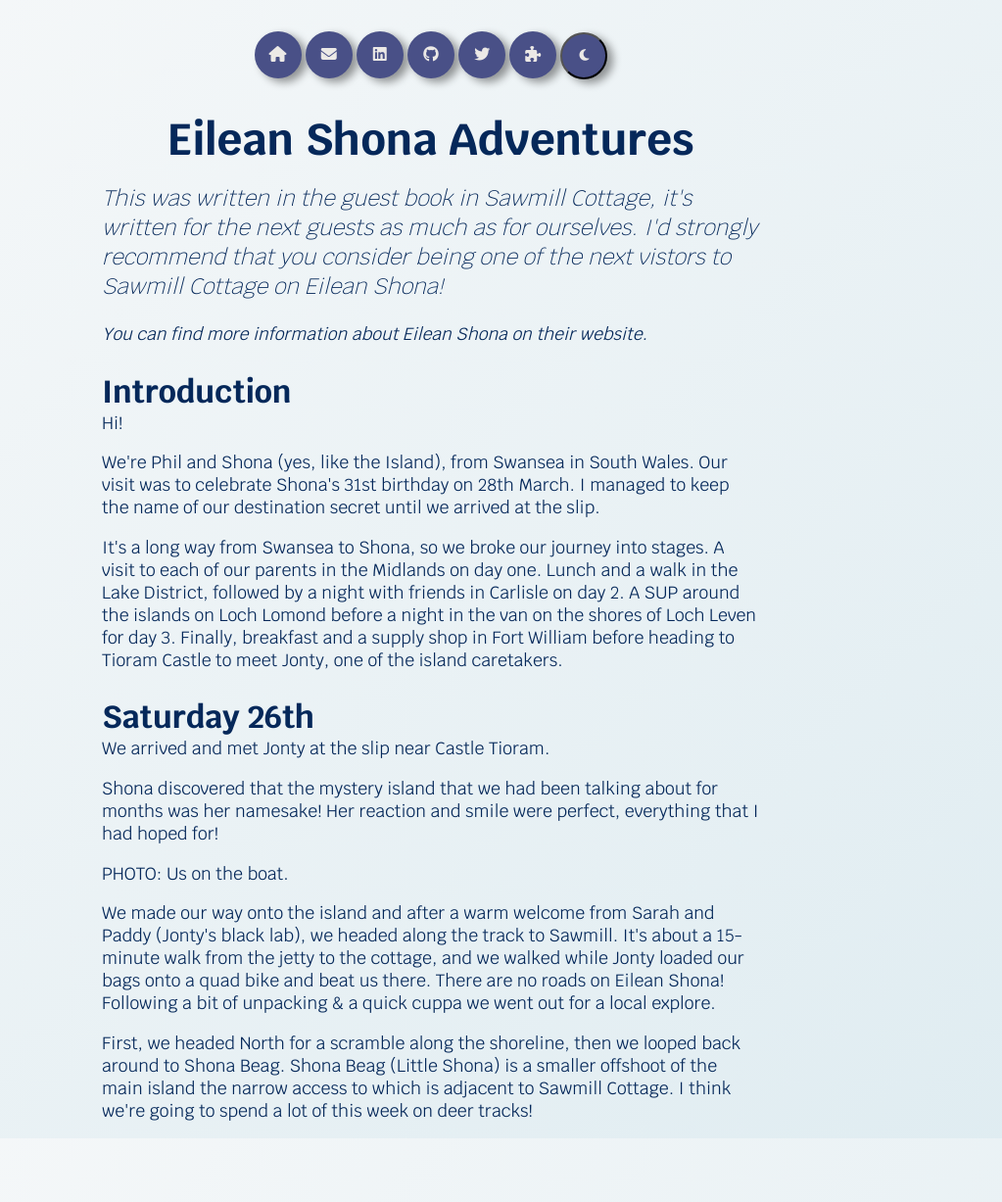
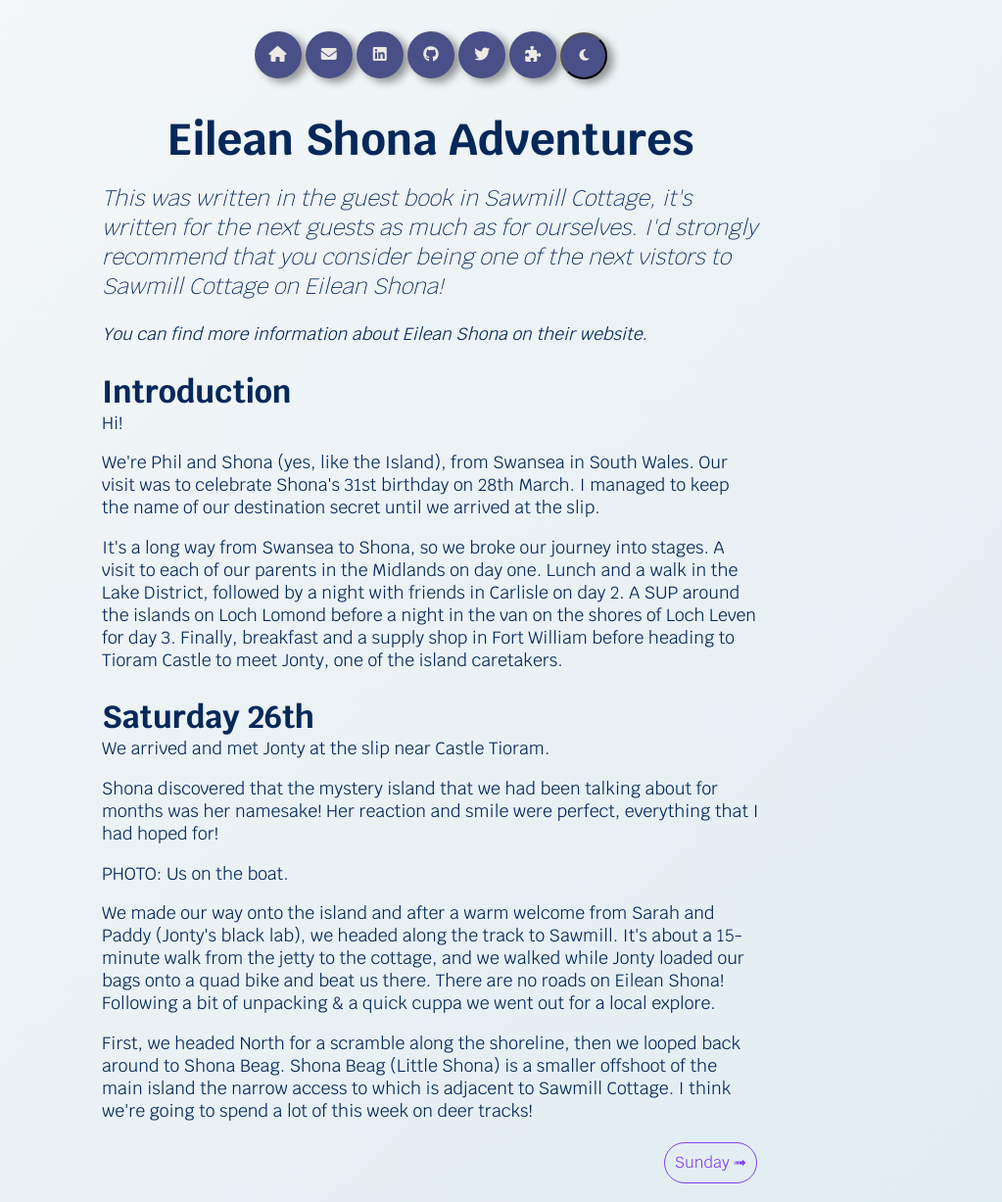
Before and after one commit to phil-6/pr_dev, a Jekyll site: the page built from posts/2022/eilean-shona-1.html, in a window 1280 px wide. Shown: the whole page at 98% size, without its empty margins (200-1223 px from the left). Built offline with Jekyll 4.4.1, drawn with Linux system fonts in a browser that asks for light colours; nearby versions of some CDN libraries; before the commit the page ends 1162 px from its top, so only the background shows below that.

Commit message:
add 'next-button' to blogs

```diff
--- a/assets/css/blog.css
+++ b/assets/css/blog.css
@@ -41,6 +41,13 @@ html body.dark-mode article a {
 html body.dark-mode article a:hover {
   color: #03DAC6bb;
 }
+html body.dark-mode article a.next-button {
+  border-color: #03DAC6;
+}
+html body.dark-mode article a.next-button:hover {
+  background-color: #03DAC6bb;
+  color: #05285a;
+}
 html body.dark-mode article code.inline {
   color: #c8bedc;
 }
@@ -80,6 +87,13 @@ html body.light-mode article a {
 }
 html body.light-mode article a:hover {
   color: #3700B3;
+}
+html body.light-mode article a.next-button {
+  border-color: #6200EEbb;
+}
+html body.light-mode article a.next-button:hover {
+  background-color: #3700B3;
+  color: #ece9e6;
 }
 html body.light-mode article code.inline {
   color: #495087;
@@ -182,6 +196,19 @@ html body main article p.lead {
 html body main article img {
   max-width: 100%;
 }
+html body main article .button-container {
+  display: flex;
+  justify-content: end;
+  width: 100%;
+  margin-bottom: 1rem;
+}
+html body main article .button-container a.next-button {
+  border: 1px solid;
+  border-radius: 100px;
+  padding: 0.6rem;
+  margin: 0.2rem;
+  transition: all 0.5s;
+}
 @media (min-width: 992px) {
   html body main article {
     padding: 0;
--- a/posts/2022/eilean-shona-1.html
+++ b/posts/2022/eilean-shona-1.html
@@ -39,3 +39,4 @@ card-color: orange
 <p>First, we headed North for a scramble along the shoreline, then we looped back around to Shona Beag. Shona Beag
     (Little Shona) is a smaller offshoot of the main island the narrow access to which is adjacent to Sawmill Cottage. I
     think we're going to spend a lot of this week on deer tracks!</p>
+<div class="button-container"><a class="next-button" href="/posts/2022/eilean-shona-2">Sunday ➟</a></div>
```
Also changed, not shown: assets/css/blog.scss (+27 -0 lines), 1 other file.
